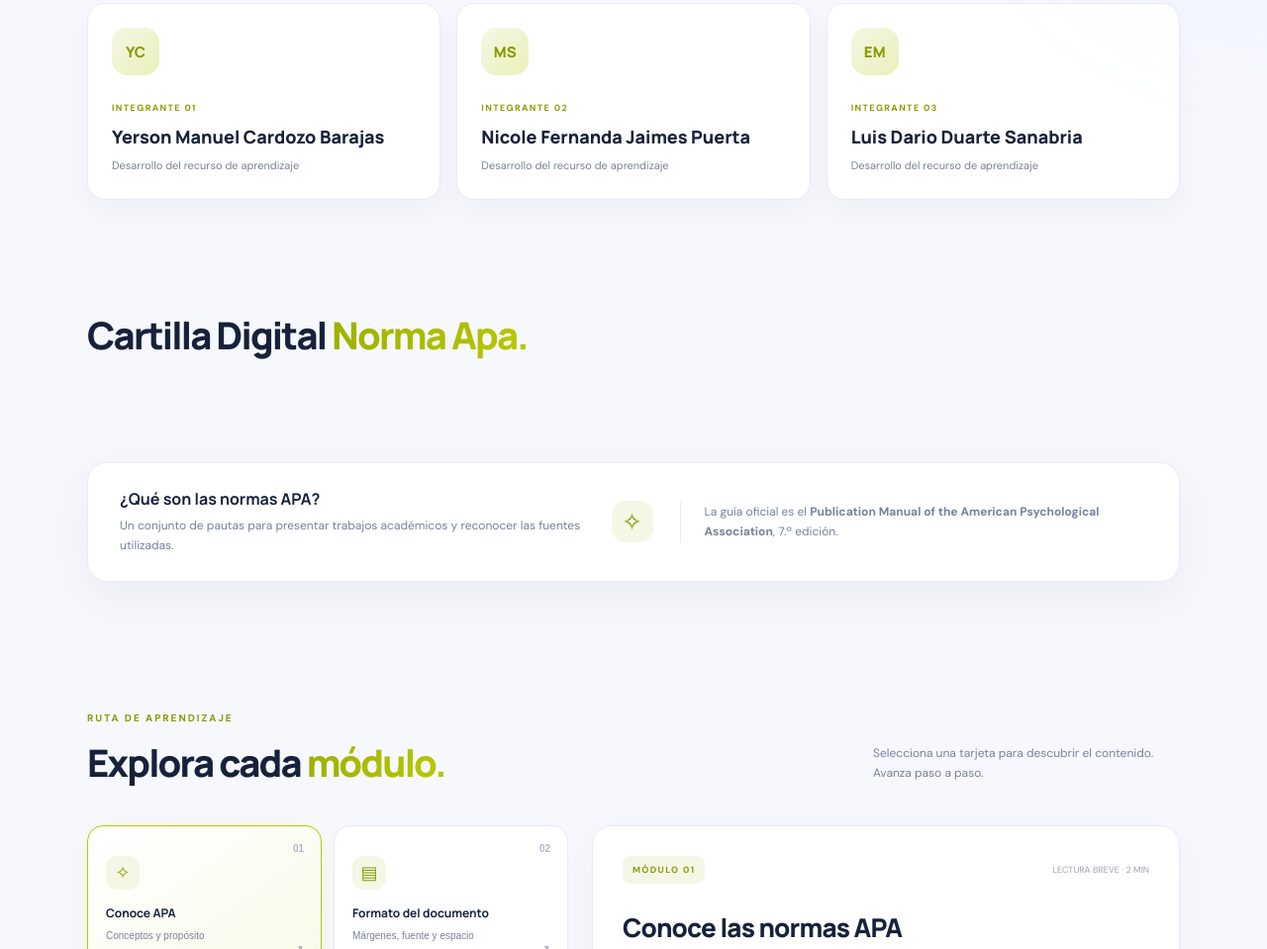
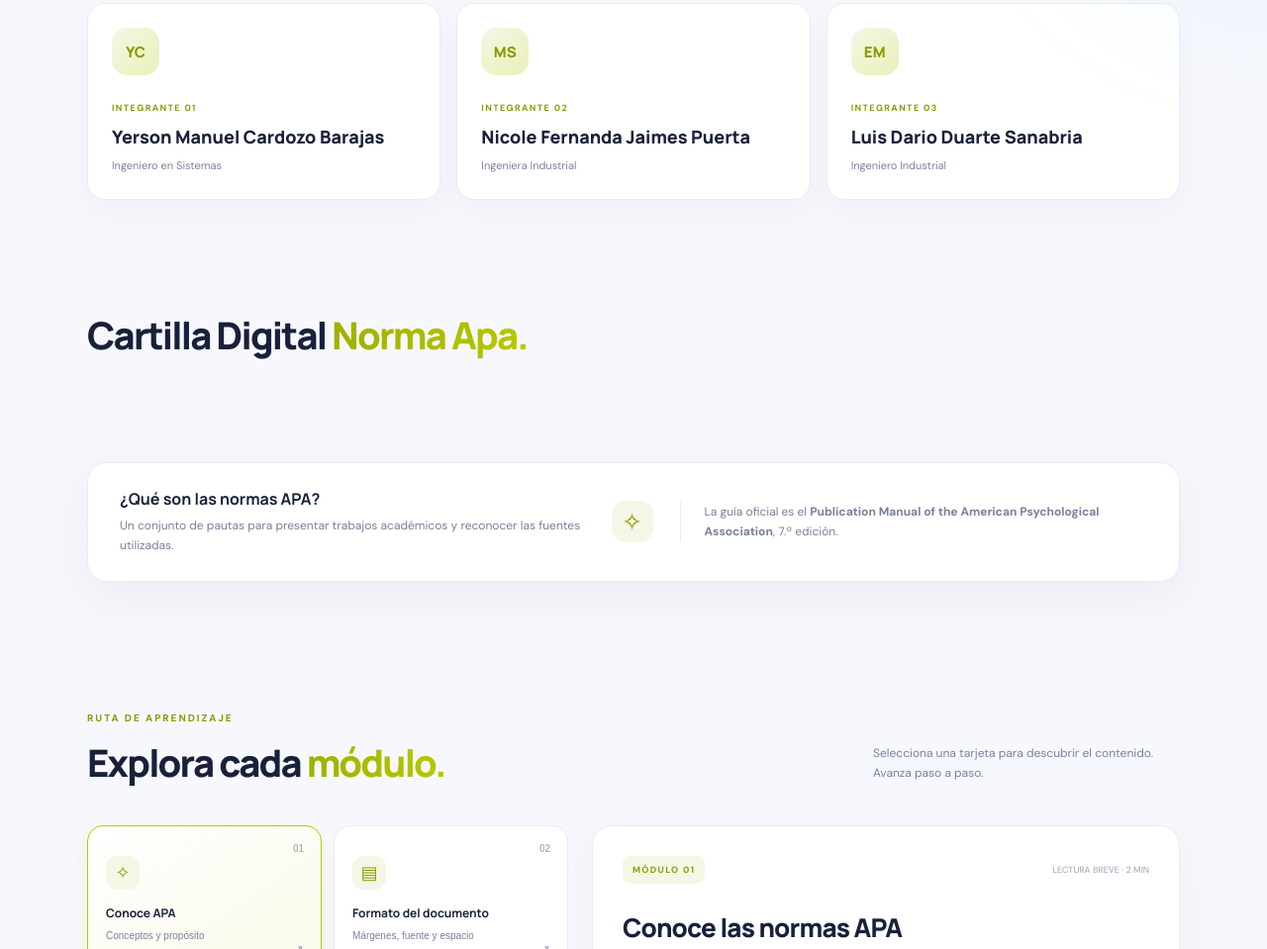
Before and after one commit to devsYer16/APA_LAB_OVA, a plain HTML site: page index.html in a window 1280 px wide. Shown: the part 965-1924 px from the top of the page at 99% size. Drawn offline with Linux system fonts and the light colour scheme.

Commit message:
Add files via upload

```diff
--- a/index.html
+++ b/index.html
@@ -59,9 +59,9 @@
         <p>Integrantes responsables de la elaboración de esta cartilla digital.</p>
       </div>
       <div class="team-grid">
-        <article class="team-card"><span class="team-avatar">YC</span><span class="team-role">INTEGRANTE 01</span><h3>Yerson Manuel Cardozo Barajas</h3><p>Desarrollo del recurso de aprendizaje</p></article>
-        <article class="team-card"><span class="team-avatar">MS</span><span class="team-role">INTEGRANTE 02</span><h3>Nicole Fernanda Jaimes Puerta</h3><p>Desarrollo del recurso de aprendizaje</p></article>
-        <article class="team-card"><span class="team-avatar">EM</span><span class="team-role">INTEGRANTE 03</span><h3>Luis Dario Duarte Sanabria </h3><p>Desarrollo del recurso de aprendizaje</p></article>
+        <article class="team-card"><span class="team-avatar">YC</span><span class="team-role">INTEGRANTE 01</span><h3>Yerson Manuel Cardozo Barajas</h3><p>Ingeniero en Sistemas</p></article>
+        <article class="team-card"><span class="team-avatar">MS</span><span class="team-role">INTEGRANTE 02</span><h3>Nicole Fernanda Jaimes Puerta</h3><p>Ingeniera Industrial</p></article>
+        <article class="team-card"><span class="team-avatar">EM</span><span class="team-role">INTEGRANTE 03</span><h3>Luis Dario Duarte Sanabria </h3><p>Ingeniero Industrial</p></article>
       </div>
     </section>
 
```
